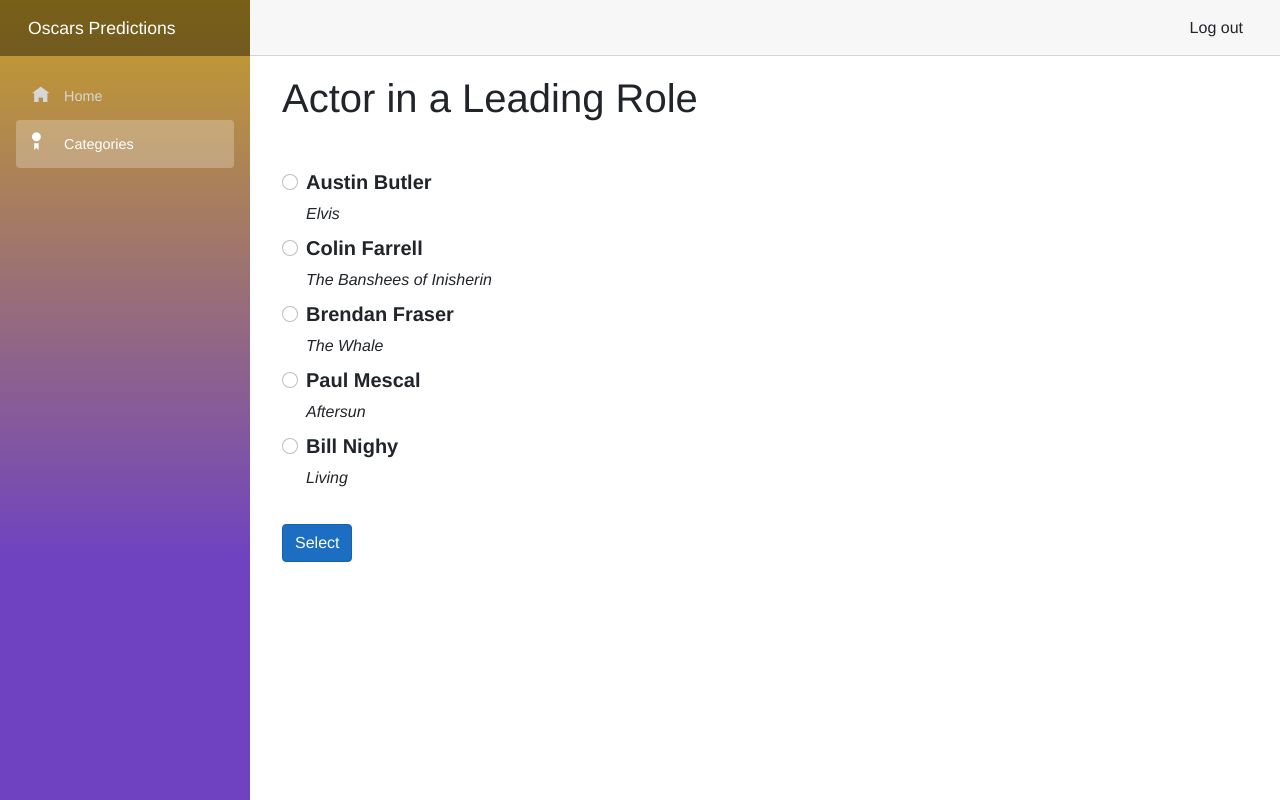
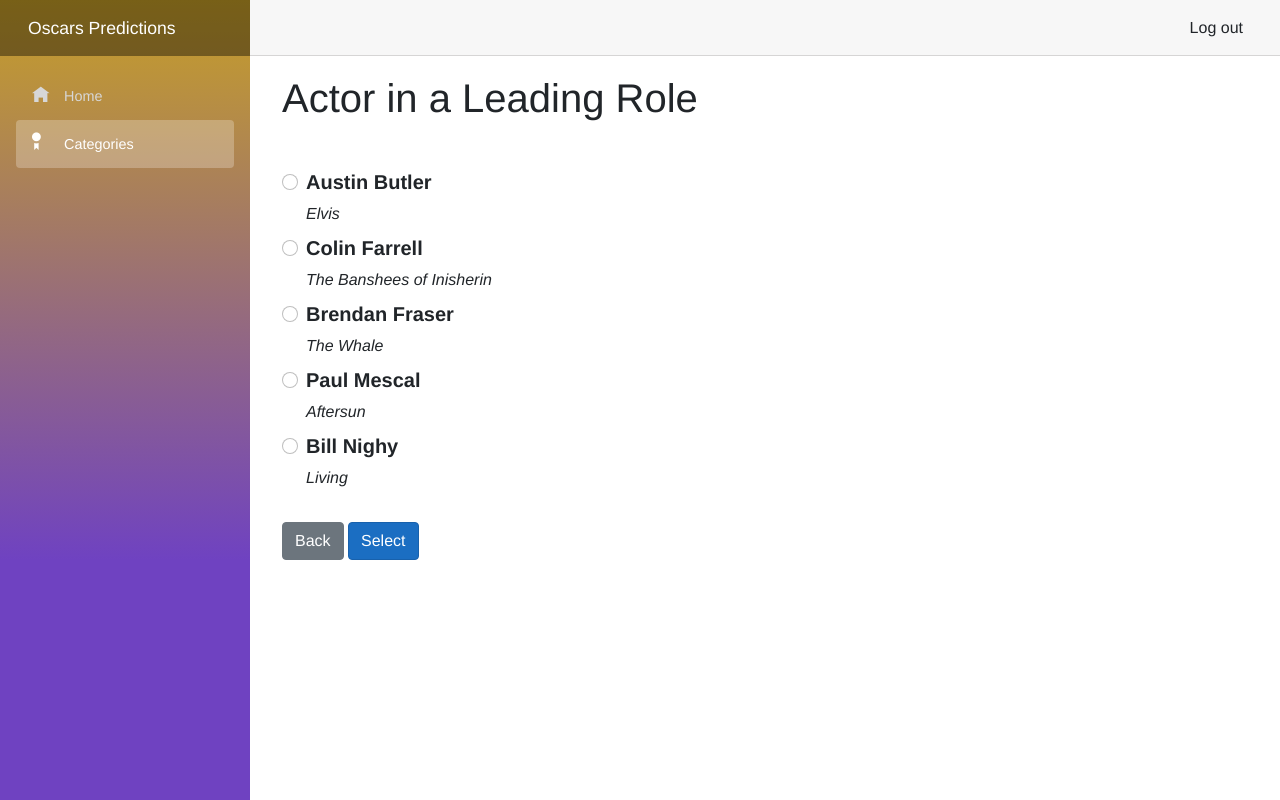
Before and after one commit to Terit/oscars-games, an ASP.NET Core app: page /categories/ballot/actor-in-a-leading-role in a window 1280 px wide. Run offline with ASP.NET Core 8, Linux system fonts and the light colour scheme; the visitor is signed in with stand-in values (Sample User, id 1); data that the repository does not hold is empty; style sheets or scripts are compiled from the project's sources.

Commit message:
Add a back button to Category Form

```diff
--- a/Pages/Categories.razor
+++ b/Pages/Categories.razor
@@ -1,7 +1,7 @@
 @page "/categories"
 @inject Data.Categories CatagoryData
 
-<h1>Start your ballot</h1>
+<h1>Categories</h1>
 
 <ul>
   @foreach (var cat in CatagoryData)
--- a/Pages/CategoryForm.razor
+++ b/Pages/CategoryForm.razor
@@ -27,7 +27,10 @@
     }
   </InputRadioGroup>
 
-  <button class="btn btn-primary mt-4" type="submit">Select</button>
+  <div class="mt-4">
+    <button class="btn btn-secondary" type="button" @onclick="Back">Back</button>
+    <button class="btn btn-primary" type="submit">Select</button>
+  </div>
 </EditForm>
 
 @code {
@@ -92,6 +95,11 @@
       await CategoryData.SaveUserSelection(UserId, category.Id, categorySelection.Selection);
     }
 
+    Back();
+  }
+
+  private void Back()
+  {
     Navigation.NavigateTo("/categories");
   }
 }
```
